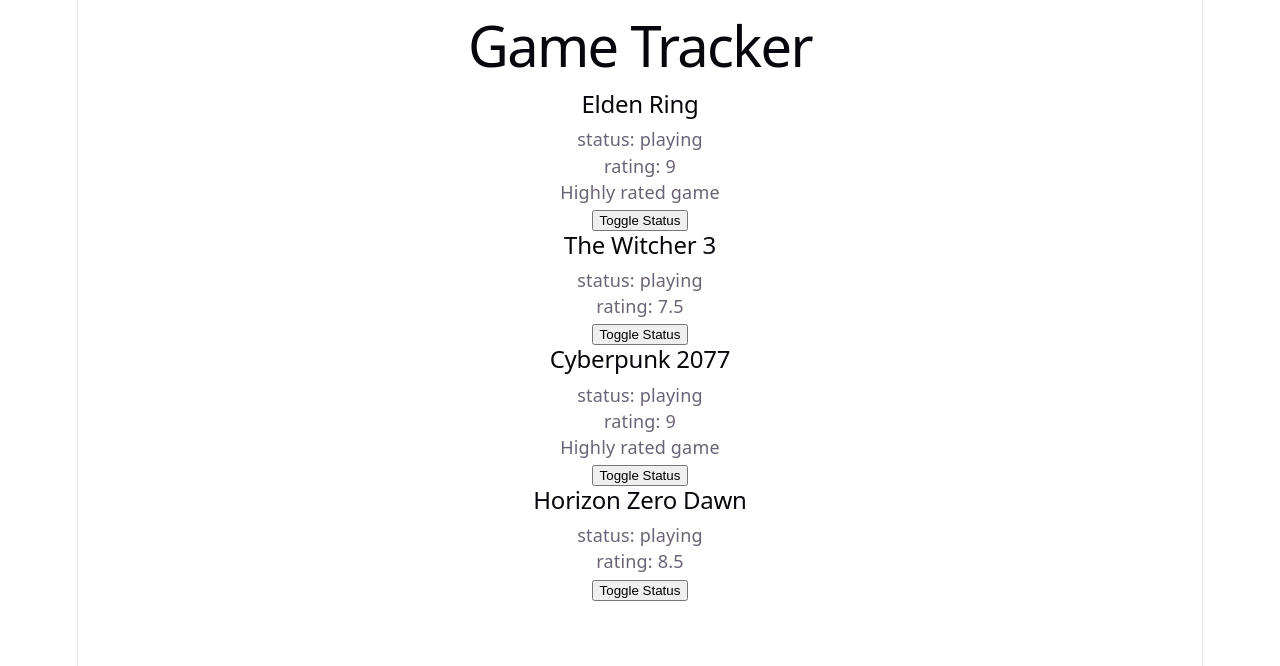
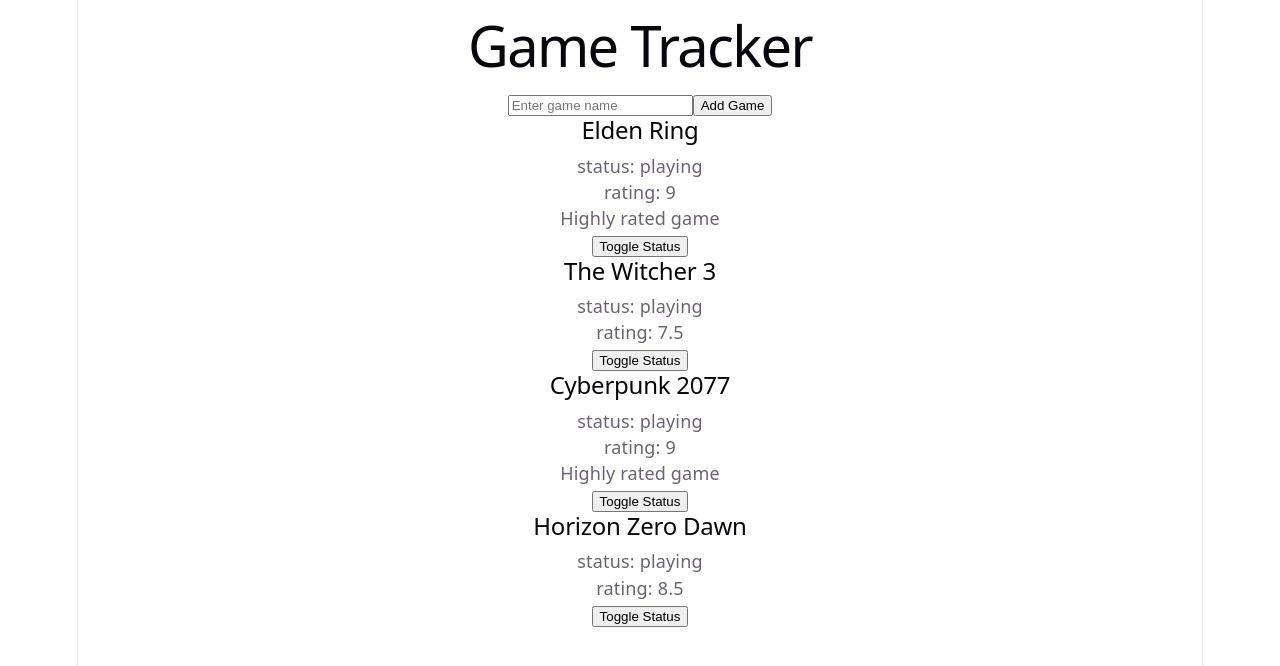
Before and after one commit to ahmed-raslen/game-tracker, a React app in the folder frontend/: page / in a window 1280 px wide. Shown: the top 666 px of the page. Built offline with nearby package versions, Linux system fonts and the light colour scheme; the HTML template or start-up script is replaced by a standard one.

Commit message:
adding games

```diff
--- /dev/null
+++ b/frontend/src/AddGameForm.jsx
@@ -0,0 +1,20 @@
+import { useState} from 'react'
+function AddGameForm({ onAddGame}) {
+    const [newGameName, setNewGameName] = useState("")
+    function handleSubmite(e){
+        e.preventDefault()
+        onAddGame(newGameName)
+        setNewGameName("")
+        }
+        return(
+            <form onSubmit={handleSubmite}>
+            <input
+                type="text"
+                value={newGameName}
+                onChange={(e) => setNewGameName(e.target.value)}
+                placeholder="Enter game name"/>
+            <button type="submit">Add Game</button>
+        </form>
+        )
+
+}export default AddGameForm
--- a/frontend/src/App.jsx
+++ b/frontend/src/App.jsx
@@ -1,19 +1,26 @@
+import { useState } from 'react'
 import Game_card from './Game_card.jsx'
-const games= [
+import AddGameForm from './AddGameForm'
+
+function App() {
+  const [games, setGames] = useState([
   {id: 1, name: "Elden Ring", rating: 9},
   {id: 2, name: "The Witcher 3", rating: 7.5},
   {id: 3, name: "Cyberpunk 2077", rating: 9},
-  {id: 4, name: "Horizon Zero Dawn", rating: 8.5}
-]
-
-function App() {
+  {id: 4, name: "Horizon Zero Dawn", rating: 8.5}])
+  function addGame(name) {
+    const newGame = {id: Date.now(), name: name, rating: 0}
+    setGames([...games, newGame])
+  }
   return (
     <div>
       <h1>Game Tracker</h1>
+      <AddGameForm onAddGame={addGame} />
       {games.length === 0 ? (<p>No games to display</p>) : (games.map((game)=>(
         <Game_card key={game.id} name={game.name} rating={game.rating} />)))
         }
     </div>
   )
 }
+
 export default App
```
